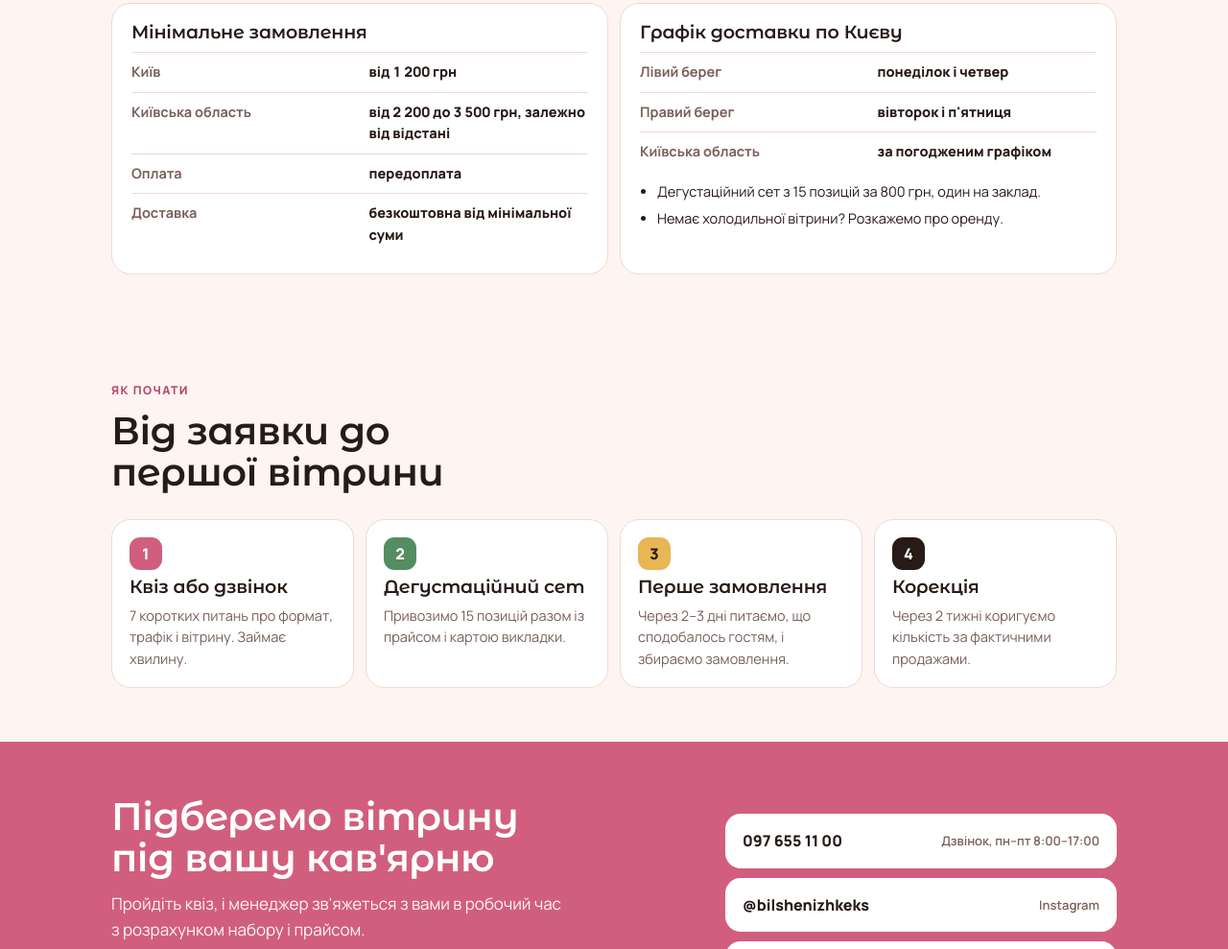
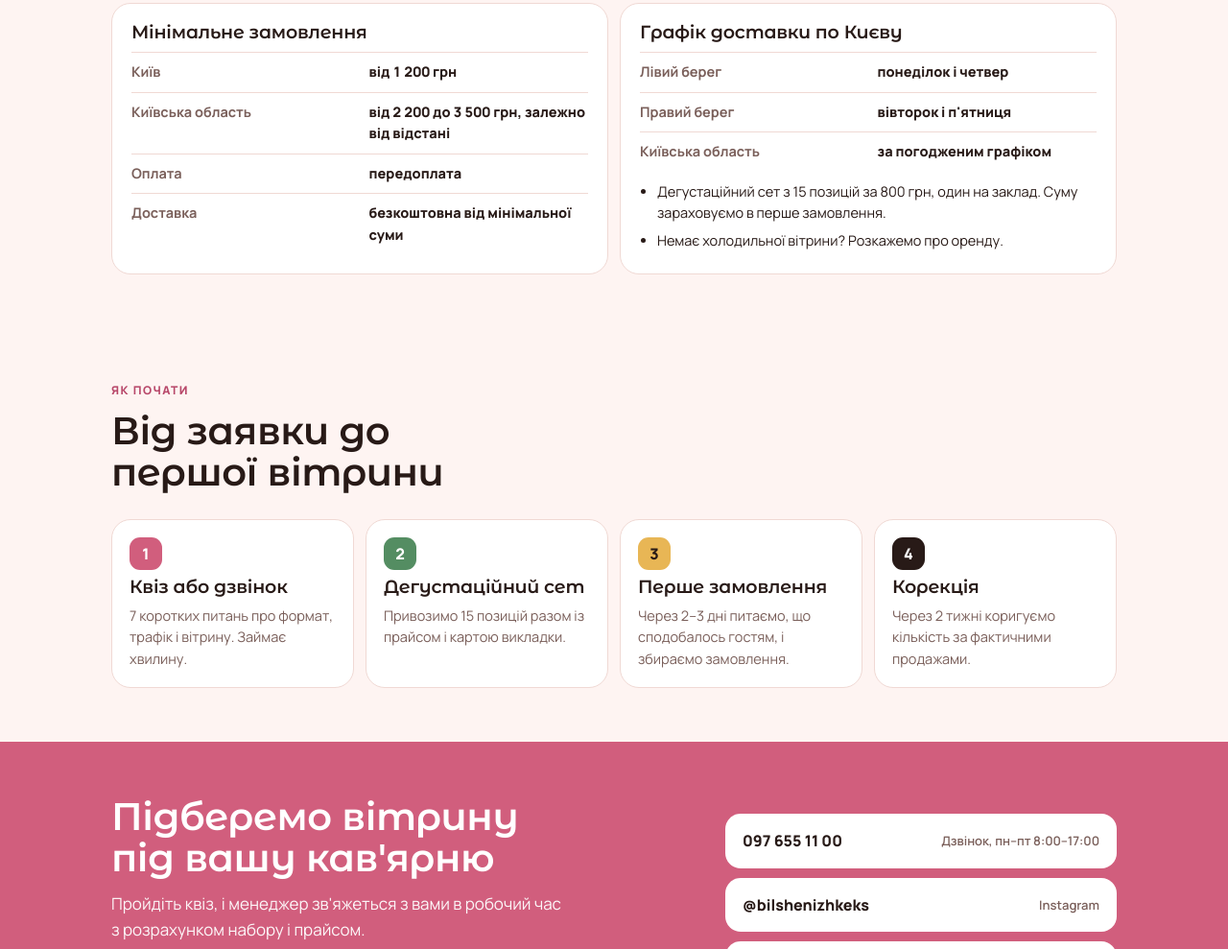
Before and after one commit to artursnigir-ship-it/bilshenizhkeks-sait, a plain HTML site: page site/index.html in a window 1280 px wide. Shown: the part 3765-4754 px from the top of the page at 96% size. Drawn offline with Linux system fonts and the light colour scheme.

Commit message:
Головна: 800 грн за сет зараховуються в перше замовлення (Артур 25.11)

```diff
--- a/site/index.html
+++ b/site/index.html
@@ -311,7 +311,7 @@ footer .in{display:flex;flex-wrap:wrap;justify-content:space-between;gap:10px}
           <tr><th>Правий берег</th><td>вівторок і п'ятниця</td></tr>
           <tr><th>Київська область</th><td>за погодженим графіком</td></tr>
         </table>
-        <ul><li>Дегустаційний сет з 15 позицій за 800 грн, один на заклад.</li><li>Немає холодильної вітрини? Розкажемо про оренду.</li></ul>
+        <ul><li>Дегустаційний сет з 15 позицій за 800 грн, один на заклад. Суму зараховуємо в перше замовлення.</li><li>Немає холодильної вітрини? Розкажемо про оренду.</li></ul>
       </div>
     </div>
   </div>
```
